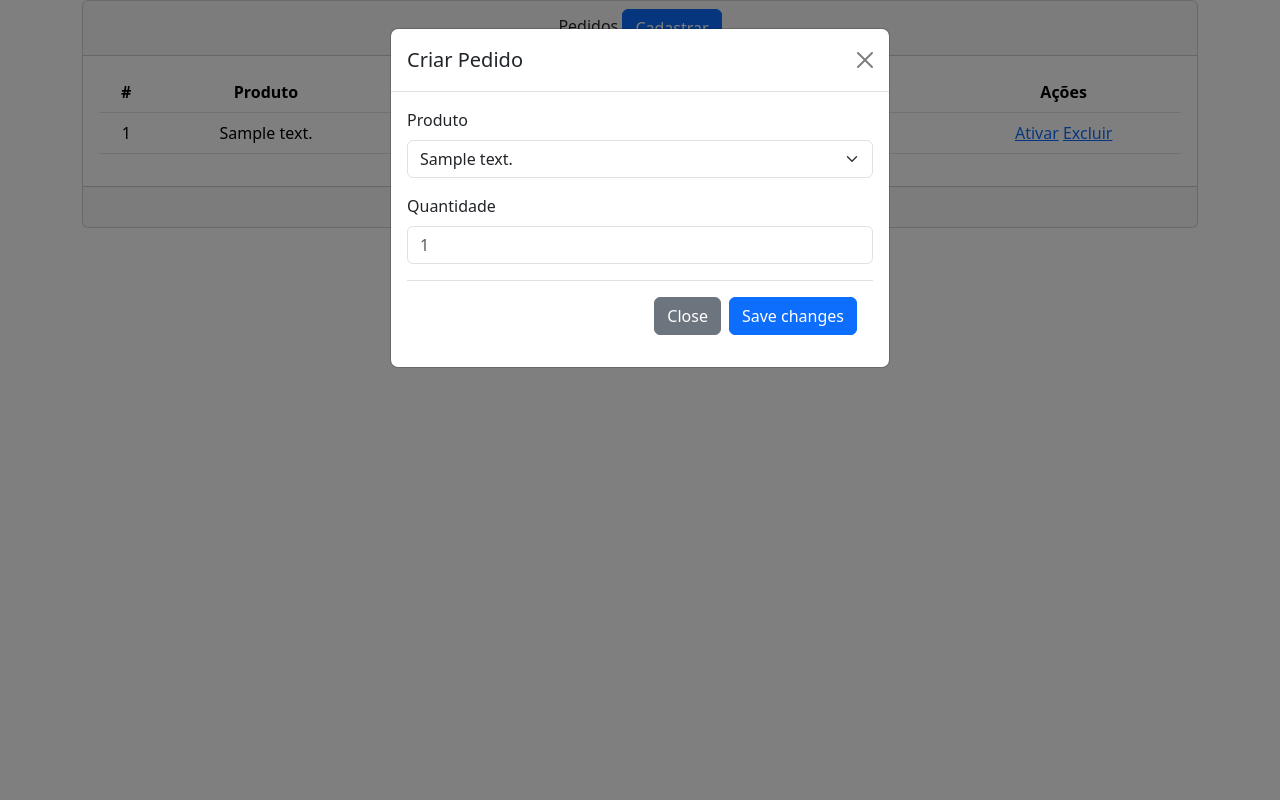
After one commit to alexandre96dev/produtos, a PHP site: template App/Views/pedidos/listar.php in a window 1280 px wide, after a click on "Cadastrar". The commit adds this page. Run offline with PHP 8.4, Linux system fonts and the light colour scheme; the template is opened without the code that fills it: most values are stand-ins (such as "Sample title", 1, 10 or a date in 2020).

```diff
--- /dev/null
+++ b/App/Views/pedidos/listar.php
@@ -0,0 +1,90 @@
+<!doctype html>
+<html lang="en">
+
+<head>
+    <meta charset="utf-8">
+    <meta name="viewport" content="width=device-width, initial-scale=1">
+    <title>Pedidos</title>
+    <link href="https://cdn.jsdelivr.net/npm/bootstrap@5.3.1/dist/css/bootstrap.min.css" rel="stylesheet" integrity="sha384-4bw+/aepP/YC94hEpVNVgiZdgIC5+VKNBQNGCHeKRQN+PtmoHDEXuppvnDJzQIu9" crossorigin="anonymous">
+    <script src="https://cdn.jsdelivr.net/npm/bootstrap@5.3.1/dist/js/bootstrap.bundle.min.js" integrity="sha384-HwwvtgBNo3bZJJLYd8oVXjrBZt8cqVSpeBNS5n7C8IVInixGAoxmnlMuBnhbgrkm" crossorigin="anonymous"></script>
+</head>
+
+<body>
+    <div class="container">
+        <div class="card text-center">
+            <div class="card-header">
+                Pedidos
+                <button type="button" class="btn btn-primary" data-bs-toggle="modal" data-bs-target="#btnAddProductModal">Cadastrar</button>
+            </div>
+
+            <div class="card-body">
+                <table class="table">
+                    <thead>
+                        <tr>
+                            <th scope="col">#</th>
+                            <th scope="col">Produto</th>
+                            <th scope="col">Quantidade</th>
+                            <th scope="col">Status</th>
+                            <th scope="col">Ações</th>
+                        </tr>
+                    </thead>
+                    <tbody>
+                        <?php foreach ($requests as $item) : ?> <tr>
+                                <td>
+                                    <?= $item->id ?>
+                                </td>
+
+                                <td><?= $item->descricao ?></td>
+
+                                <td>
+                                    <?= $item->quantidade ?>
+                                </td>
+                                <td><?= $item->ativo ?></td>
+                                <td>
+                                    <a href="/products/delete?id=<?= $item->id ?>">Ativar</a>
+                                    <a href="/products/delete?id=<?= $item->id ?>">Excluir</a>
+                                </td>
+                            </tr>
+                        <?php endforeach ?>
+                    </tbody>
+                </table>
+            </div>
+            <div class="card-footer text-body-secondary">
+                2 days ago
+            </div>
+        </div>
+    </div>
+    <div class="modal fade" id="btnAddProductModal" tabindex="-1" aria-labelledby="exampleModalLabel" aria-hidden="true">
+        <div class="modal-dialog">
+            <div class="modal-content">
+                <div class="modal-header">
+                    <h1 class="modal-title fs-5" id="exampleModalLabel">Criar Pedido</h1>
+                    <button type="button" class="btn-close" data-bs-dismiss="modal" aria-label="Close"></button>
+                </div>
+                <div class="modal-body">
+                    <form action="/requests/save" method="post">
+                        <div class="mb-3">
+                            <label for="exampleFormControlInput1" class="form-label">Produto</label>
+                            <select class="form-select" aria-label="Default select example" id="createProductId" name="createProductId">
+                                <?php foreach ($products as $item) : ?>
+                                    <option value="<?= $item->id ?>"><?= $item->descricao ?></option>
+                                <?php endforeach ?>
+                            </select>
+                        </div>
+                        <div class="mb-3">
+                            <label for="exampleFormControlInput1" class="form-label">Quantidade</label>
+                            <input type="text" class="form-control" id="createQuantity" name="createQuantity" min="1" placeholder="1">
+                        </div>
+                        <div class="modal-footer">
+                            <button type="button" class="btn btn-secondary" data-bs-dismiss="modal">Close</button>
+                            <button type="submit" class="btn btn-primary">Save changes</button>
+                        </div>
+                    </form>
+                </div>
+
+            </div>
+        </div>
+    </div>
+</body>
+
+</html>
```
Also changed, not shown: App/Controllers/ProductController.php (+19 -8 lines), App/Controllers/RequestController.php (added, +33 -0 lines), App/Models/Product.php (+9 -0 lines), App/Models/Request.php (added, +22 -0 lines), App/Views/produtos/listar.php (renamed from App/Views/modules/produtos/listar.php, +19 -2 lines), App/repository/RequestRepository.php (added, +43 -0 lines), App/routes/Router.php (+12 -0 lines), Banco/crud_produtos.sql (added, +80 -0 lines), App/Views/modules/produtos/formProdutos.php (deleted).
